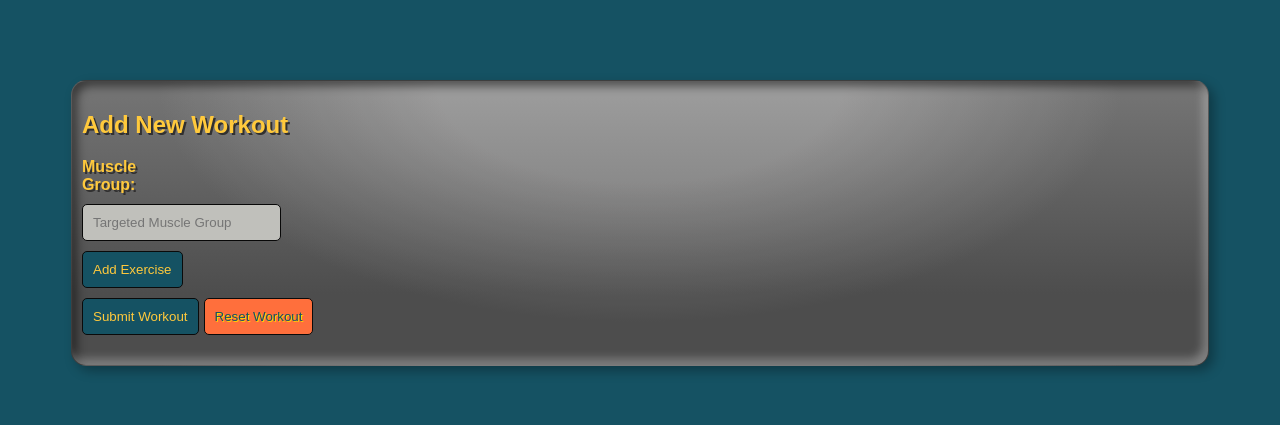
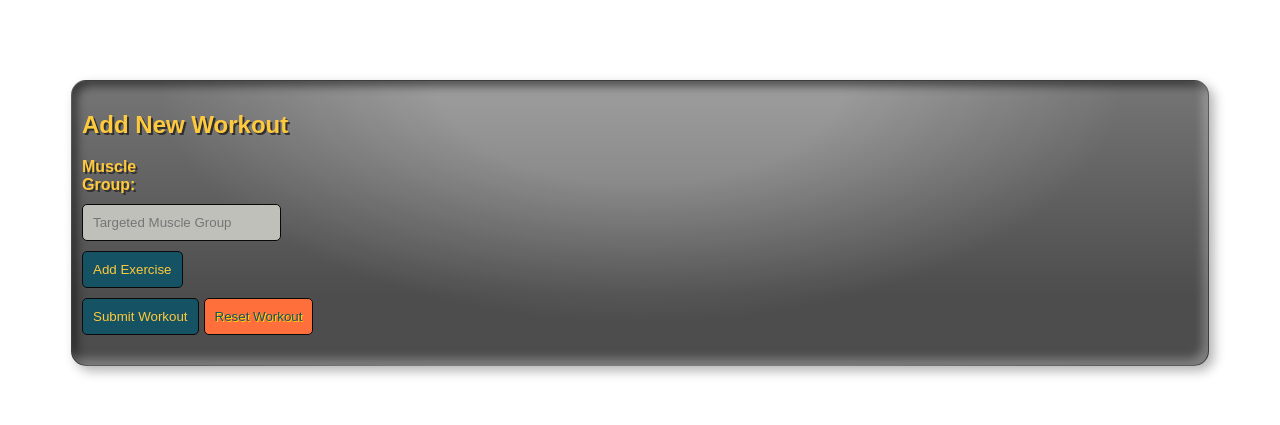
Before and after one commit to MrBluefish/sbcapp2, a website: page index.html in a window 1280 px wide. Shown: the part 375-800 px from the top of the page. Drawn offline with Linux system fonts and the light colour scheme.

Commit message:
Update sbcapp.css
Background for body set to white

```diff
--- a/sbcapp.css
+++ b/sbcapp.css
@@ -80,7 +80,7 @@ body {
     font-family: Arial, sans-serif;
     margin: 20px;
     padding: 0;
-    background-color: #155263;
+    background-color: #ffffff;
 }
 
 .main {
```
